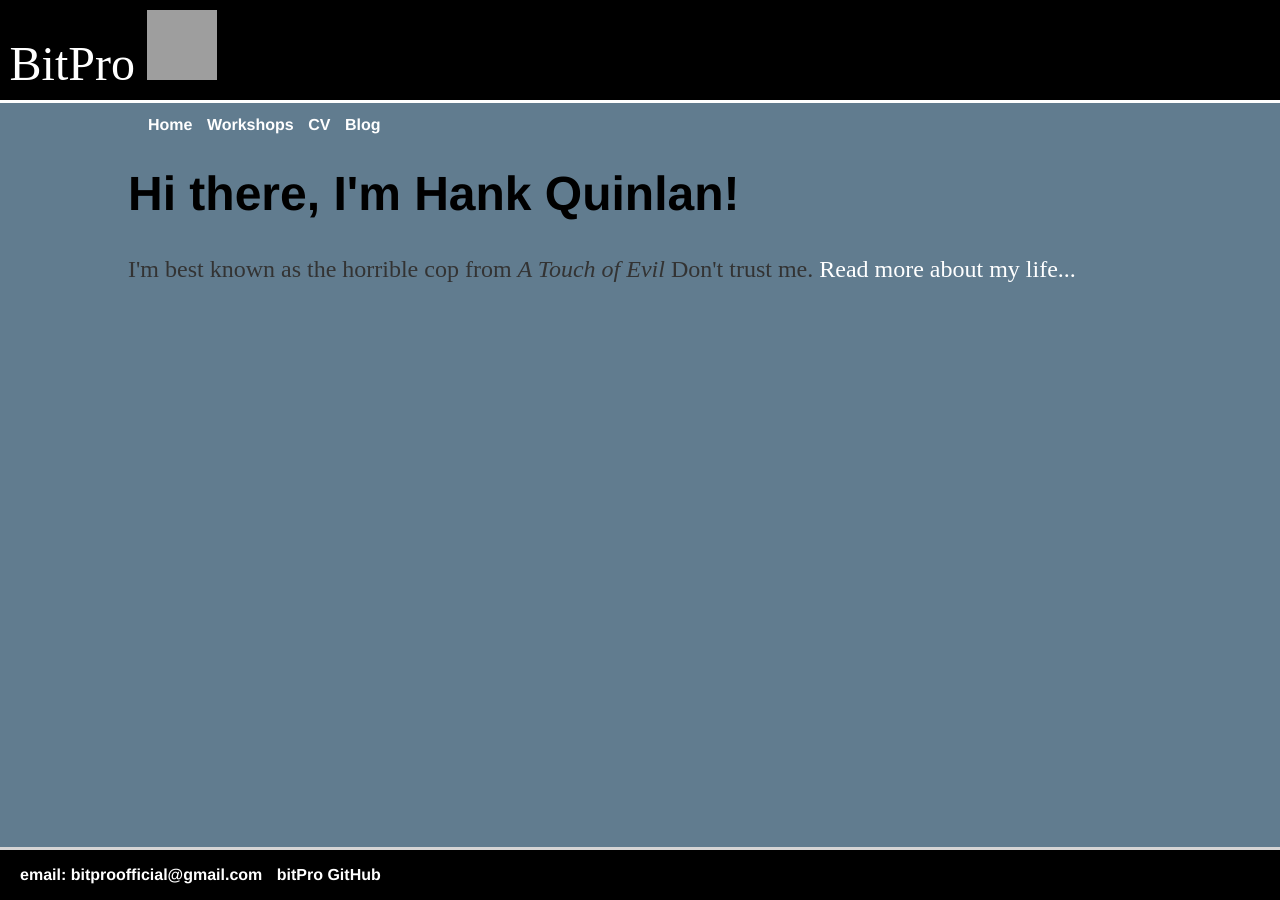
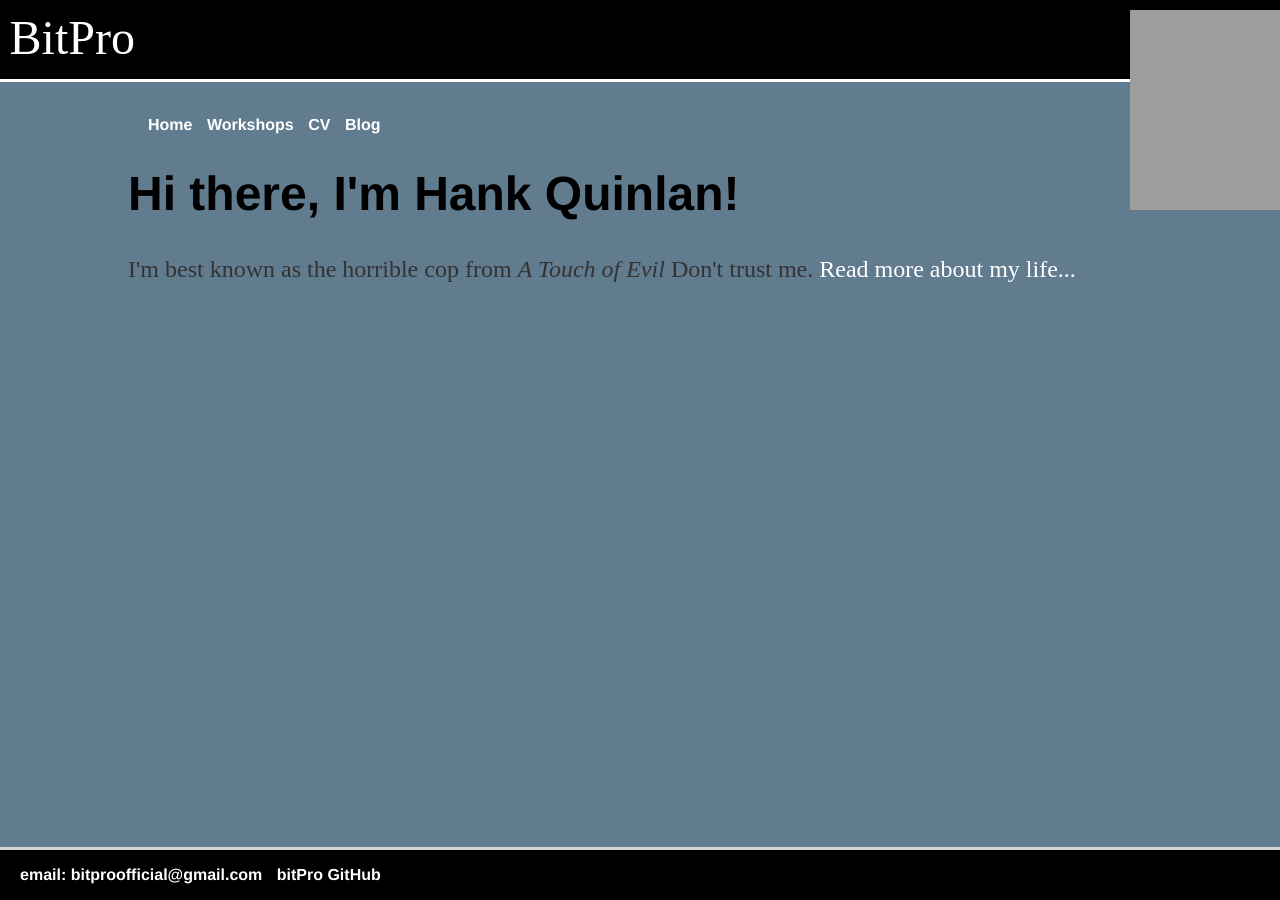
Before and after one commit to bit-Pro/bit-pro.github.io, a Jekyll site: the page built from index.html, in a window 1280 px wide. Built offline with Jekyll 4.4.1, drawn with Linux system fonts in a browser that asks for light colours; grey boxes are pictures that could not be loaded.

Commit message:
Moved the logo to the top right as said in the style guide and working on getting it to sit nice in the header

```diff
--- a/_layouts/default.html
+++ b/_layouts/default.html
@@ -7,7 +7,7 @@
 		</head>
 		<header>
 		BitPro
-		<img src="https://avatars3.githubusercontent.com/u/15372382?v=3&s=200" alt="HTML5 Icon" style="width:70px;height:70px;">
+		<logo> <img src="https://avatars3.githubusercontent.com/u/15372382?v=3&s=200" alt="BitPro Logo"> </logo>
 		</header>
 		<body>
 			<nav>
--- a/css/main.css
+++ b/css/main.css
@@ -12,13 +12,22 @@ header {
     text-align: left;
 	font-size: 3em;
 	width: 100%;
+	height: 60px;
 	position: fixed;
 	top: 0px;
 	left: 0px;
 	border-bottom: 3px solid white;
+	display: block;
+}
+logo {
+	float: right;
+	padding-right: 100px;
+	height: 60px;
+	width: 60px;
+	top: 0px;
+    right: 0px;
 
 }
-
 nav ul, footer ul {
     font-family:'Helvetica', 'Arial', 'Sans-Serif';
 	font-size: 1em;
```
